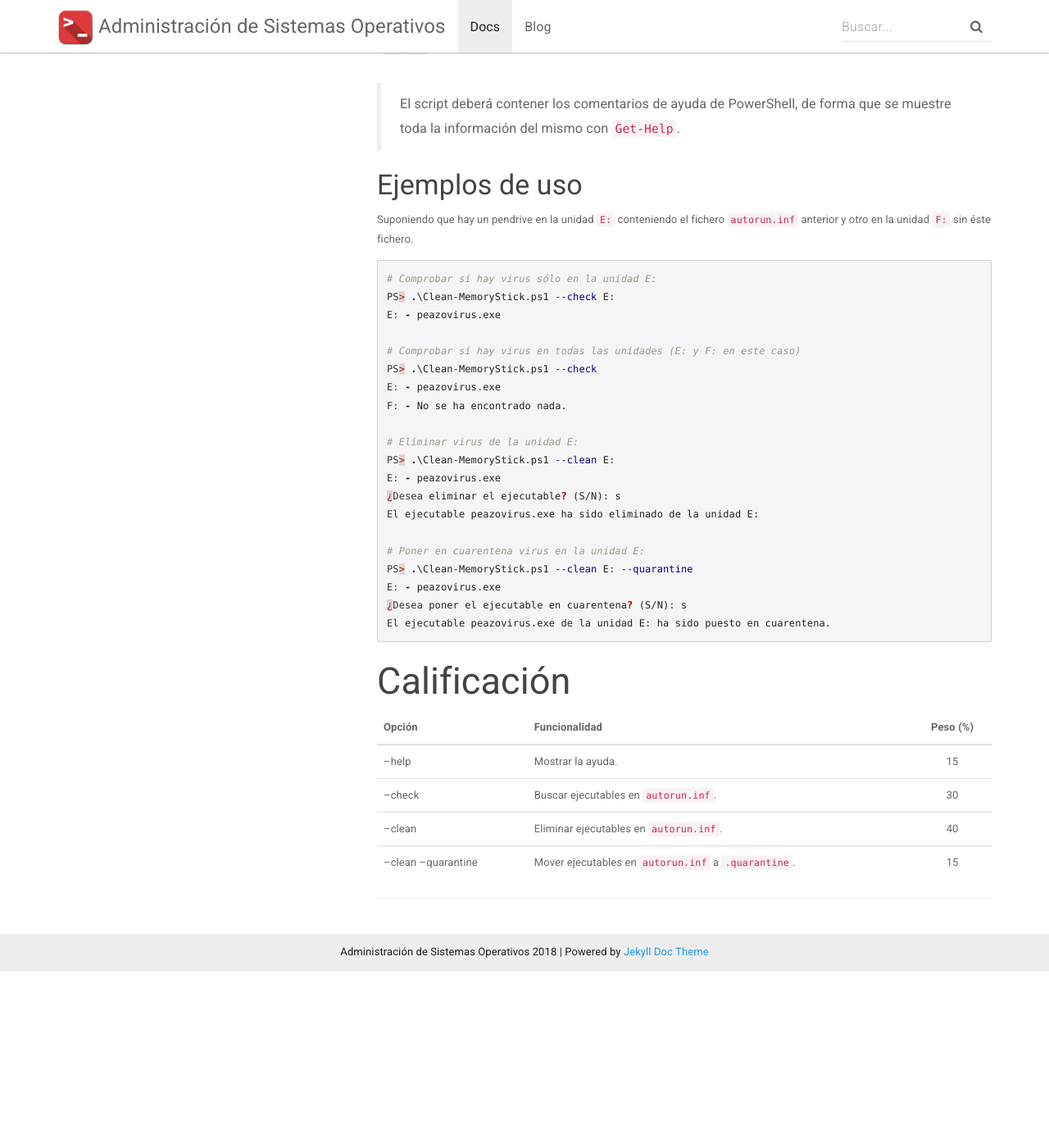
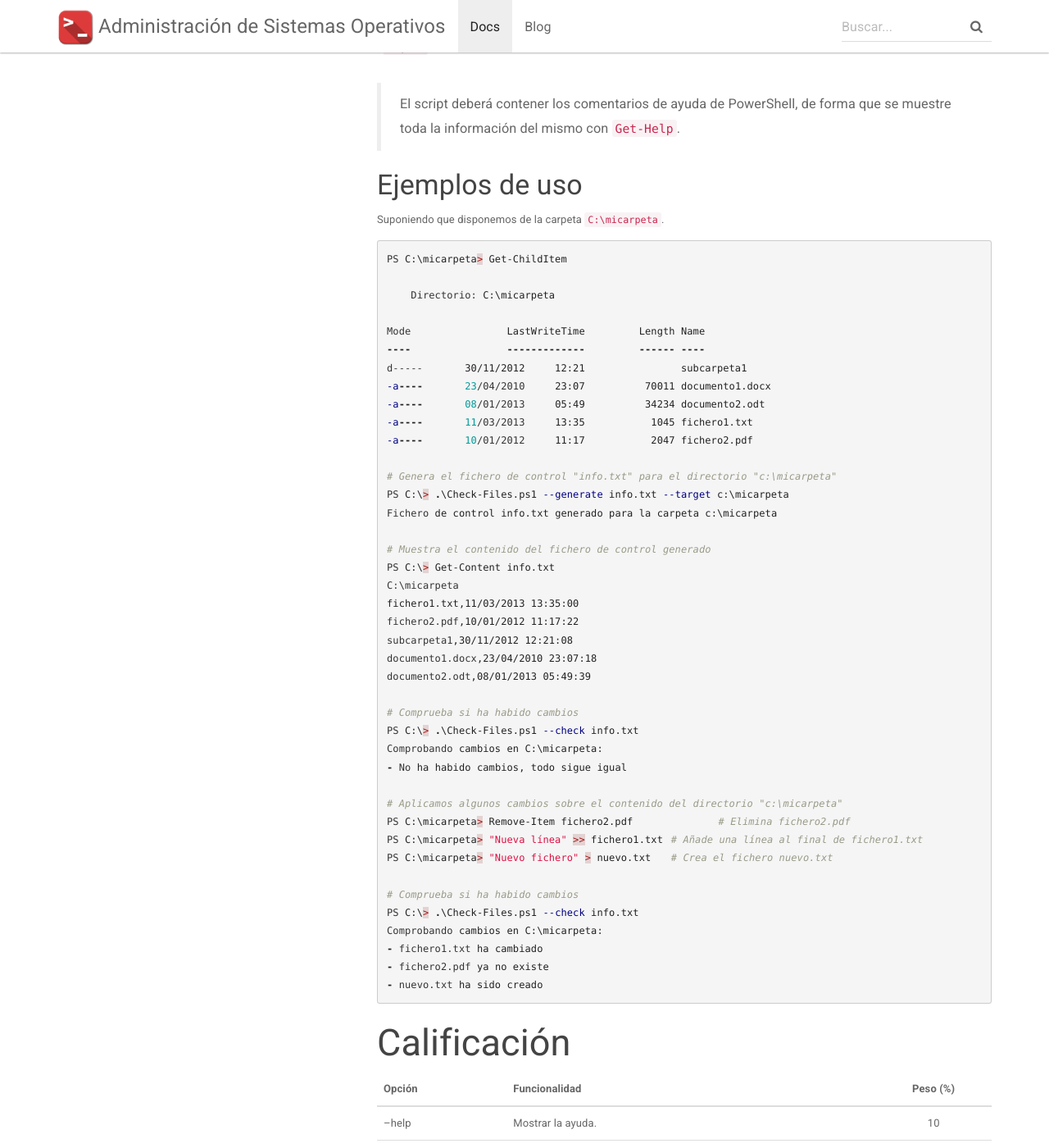
Before and after one commit to asir-add/asir-add.github.io, a Jekyll site: the page built from docs/_docs/scripting/powershell/proyectos/check-files.md, in a window 1280 px wide and 1400 px high, scrolled down 953 px. Shown: the whole window at 82% size. Built offline with Jekyll 4.4.1, drawn with Linux system fonts in a browser that asks for light colours; nearby versions of some CDN libraries; before the commit the page ends 2139 px from its top, so only the background shows below that; some of the changed text lies outside the part shown.

Commit message:
nuevos proyectos powershell

````diff
--- a/docs/_docs/scripting/powershell/proyectos/check-files.md
+++ b/docs/_docs/scripting/powershell/proyectos/check-files.md
@@ -32,43 +32,63 @@ Check-Files.ps1 [ --help | --check fichero | --generate fichero --target carpeta
 | Opción                                | Descripción                                                  |
 | ------------------------------------- | ------------------------------------------------------------ |
 | `--help`                              | Muestra la ayuda de sí mismo: `Get-Help .\Check-Files.ps1`   |
-| `--check fichero `                    | Comprueba si ha habido cambios en la carpeta usando el `fichero` de control pasado por parámetro. Para cada cambios mostrar información del cambio: el fichero ha sido modificado (por su fecha/hora), el fichero ha sido creado o el fichero ya no existe. |
+| `--check fichero `                    | Comprueba si ha habido cambios en la carpeta usando el `fichero` de control pasado por parámetro. Los cambios a controlar y notificar son los siguiente: el fichero ha sido modificado (por su fecha/hora), el fichero ha sido creado o el fichero ya no existe. |
 | `--generate fichero --target carpeta` | Para la `carpeta` indicada genera el `fichero` de control.   |
 
 > El script deberá contener los comentarios de ayuda de PowerShell, de forma que se muestre toda la información del mismo con `Get-Help`.
 
 ### Ejemplos de uso
 
-Suponiendo que hay un pendrive en la unidad `E:` conteniendo el fichero `autorun.inf` anterior y otro en la unidad `F:` sin éste fichero.
+Suponiendo que disponemos de la carpeta `C:\micarpeta`.
 
 ```powershell
-# Comprobar si hay virus sólo en la unidad E:
-PS> .\Clean-MemoryStick.ps1 --check E:
-E: - peazovirus.exe
+PS C:\micarpeta> Get-ChildItem
 
-# Comprobar si hay virus en todas las unidades (E: y F: en este caso)
-PS> .\Clean-MemoryStick.ps1 --check
-E: - peazovirus.exe
-F: - No se ha encontrado nada.
+    Directorio: C:\micarpeta
 
-# Eliminar virus de la unidad E:
-PS> .\Clean-MemoryStick.ps1 --clean E:
-E: - peazovirus.exe
-¿Desea eliminar el ejecutable? (S/N): s
-El ejecutable peazovirus.exe ha sido eliminado de la unidad E:
+Mode                LastWriteTime         Length Name
+----                -------------         ------ ----
+d-----       30/11/2012     12:21                subcarpeta1
+-a----       23/04/2010     23:07          70011 documento1.docx
+-a----       08/01/2013     05:49          34234 documento2.odt
+-a----       11/03/2013     13:35           1045 fichero1.txt
+-a----       10/01/2012     11:17           2047 fichero2.pdf
 
-# Poner en cuarentena virus en la unidad E:
-PS> .\Clean-MemoryStick.ps1 --clean E: --quarantine
-E: - peazovirus.exe
-¿Desea poner el ejecutable en cuarentena? (S/N): s
-El ejecutable peazovirus.exe de la unidad E: ha sido puesto en cuarentena.
+# Genera el fichero de control "info.txt" para el directorio "c:\micarpeta"
+PS C:\> .\Check-Files.ps1 --generate info.txt --target c:\micarpeta
+Fichero de control info.txt generado para la carpeta c:\micarpeta
+
+# Muestra el contenido del fichero de control generado
+PS C:\> Get-Content info.txt
+C:\micarpeta
+fichero1.txt,11/03/2013 13:35:00
+fichero2.pdf,10/01/2012 11:17:22
+subcarpeta1,30/11/2012 12:21:08
+documento1.docx,23/04/2010 23:07:18
+documento2.odt,08/01/2013 05:49:39
+
+# Comprueba si ha habido cambios
+PS C:\> .\Check-Files.ps1 --check info.txt
+Comprobando cambios en C:\micarpeta:
+- No ha habido cambios, todo sigue igual
+
+# Aplicamos algunos cambios sobre el contenido del directorio "c:\micarpeta"
+PS C:\micarpeta> Remove-Item fichero2.pdf		# Elimina fichero2.pdf
+PS C:\micarpeta> "Nueva línea" >> fichero1.txt	# Añade una línea al final de fichero1.txt
+PS C:\micarpeta> "Nuevo fichero" > nuevo.txt	# Crea el fichero nuevo.txt
+
+# Comprueba si ha habido cambios
+PS C:\> .\Check-Files.ps1 --check info.txt
+Comprobando cambios en C:\micarpeta:
+- fichero1.txt ha cambiado
+- fichero2.pdf ya no existe
+- nuevo.txt ha sido creado
 ```
 
 ## Calificación
 
-| Opción               | Funcionalidad                                       | Peso (%) |
-| -------------------- | --------------------------------------------------- | :------: |
-| --help               | Mostrar la ayuda.                                   |    15    |
-| --check              | Buscar ejecutables en `autorun.inf`.                |    30    |
-| --clean              | Eliminar ejecutables en `autorun.inf`.              |    40    |
-| --clean --quarantine | Mover ejecutables en `autorun.inf` a `.quarantine`. |    15    |
+| Opción     | Funcionalidad                   | Peso (%) |
+| ---------- | ------------------------------- | :------: |
+| --help     | Mostrar la ayuda.               |    10    |
+| --check    | Comprueba si ha habido cambios. |    45    |
+| --generate | Genera el fichero de control.   |    45    |
````
